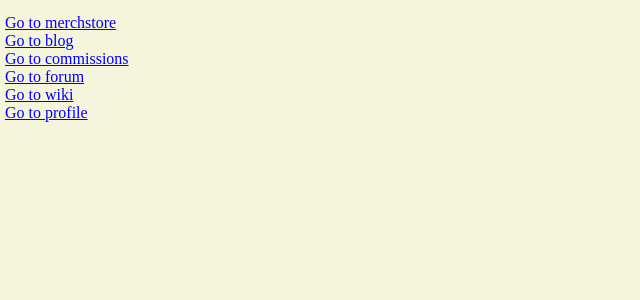
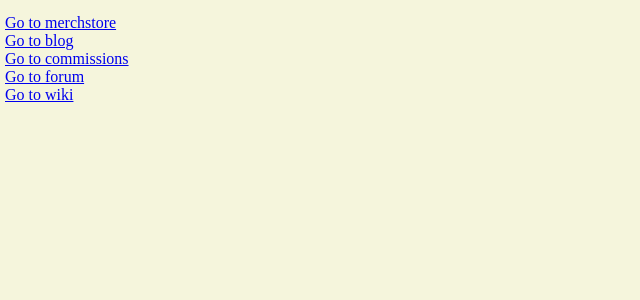
Before and after one commit to madyoung914/hobbysite-ED-1, a Django app: page / in a window 1280 px wide. Shown: the part 302-602 px from the top of the page, without its empty margins (0-640 px from the left). Run offline with Django 5.2, Linux system fonts and the light colour scheme.

Commit message:
made minor changes to calling link

```diff
--- a/hobbysite/main_interface/templates/main_interface/homepage.html
+++ b/hobbysite/main_interface/templates/main_interface/homepage.html
@@ -28,5 +28,7 @@
     <br>
     <a href="{% url 'wiki:articles-list' %}">Go to wiki</a>
     <br>
-    <a href="{% url 'user_management:profile' %}">Go to profile</a>
+    {% if user.is_authenticated %}
+        <a href="{% url 'user_management:profile'  username=user.username %}">Go to profile</a>
+    {% endif %}
 {% endblock %}
```
